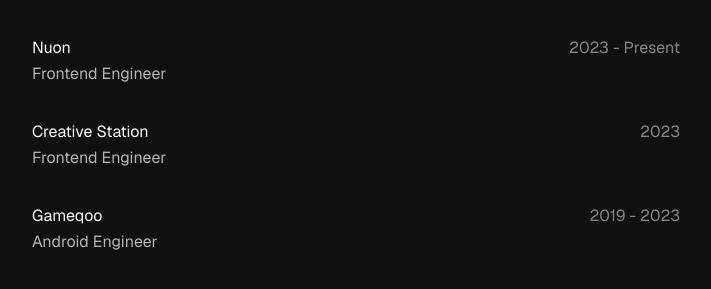
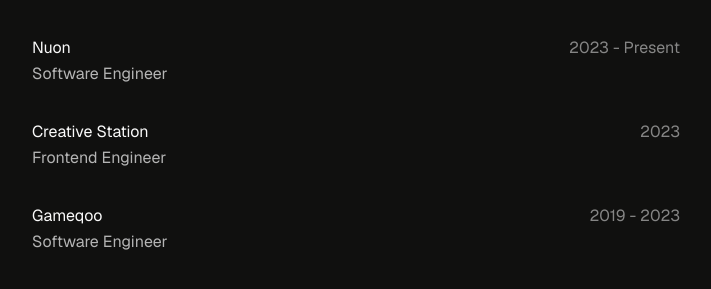
Before and after one commit to fahreziadh/fahrezi.fyi, a Next.js app: page / in a window 1280 px wide. Shown: the part 901-1190 px from the top of the page, without its empty margins (284-995 px from the left). Built offline with nearby package versions, Linux system fonts and the light colour scheme.

Commit message:
change work experience title

```diff
--- a/src/app/(personal)/blog/[slug]/page.tsx
+++ b/src/app/(personal)/blog/[slug]/page.tsx
@@ -28,7 +28,7 @@
         </h3>
         <Views slug={post.slug} />
       </div>
-      <div className="prose dark:prose-invert prose-zinc mt-6">
+      <div className="prose dark:prose-invert xl:prose-lg prose-zinc mt-6">
         <MDXContent code={post.mdx} />
       </div>
     </div>
--- /dev/null
+++ b/src/app/(personal)/contact/page.tsx
@@ -0,0 +1,9 @@
+import React from 'react'
+
+const Page = () => {
+  return (
+    <div className='container max-w-[680px]'>Page</div>
+  )
+}
+
+export default Page
--- a/src/app/(personal)/page.tsx
+++ b/src/app/(personal)/page.tsx
@@ -34,7 +34,7 @@
 const workExperience = [
   {
     company: "Nuon",
-    position: "Frontend Engineer",
+    position: "Software Engineer",
     startDate: "2023",
     endDate: "Present",
   },
@@ -45,7 +45,7 @@
   },
   {
     company: "Gameqoo",
-    position: "Android Engineer",
+    position: "Software Engineer",
     startDate: "2019",
     endDate: "2023",
   },
```
Also changed, not shown: src/app/(personal)/layout.tsx (+4 -4 lines), .content-collections/generated/index.js.
